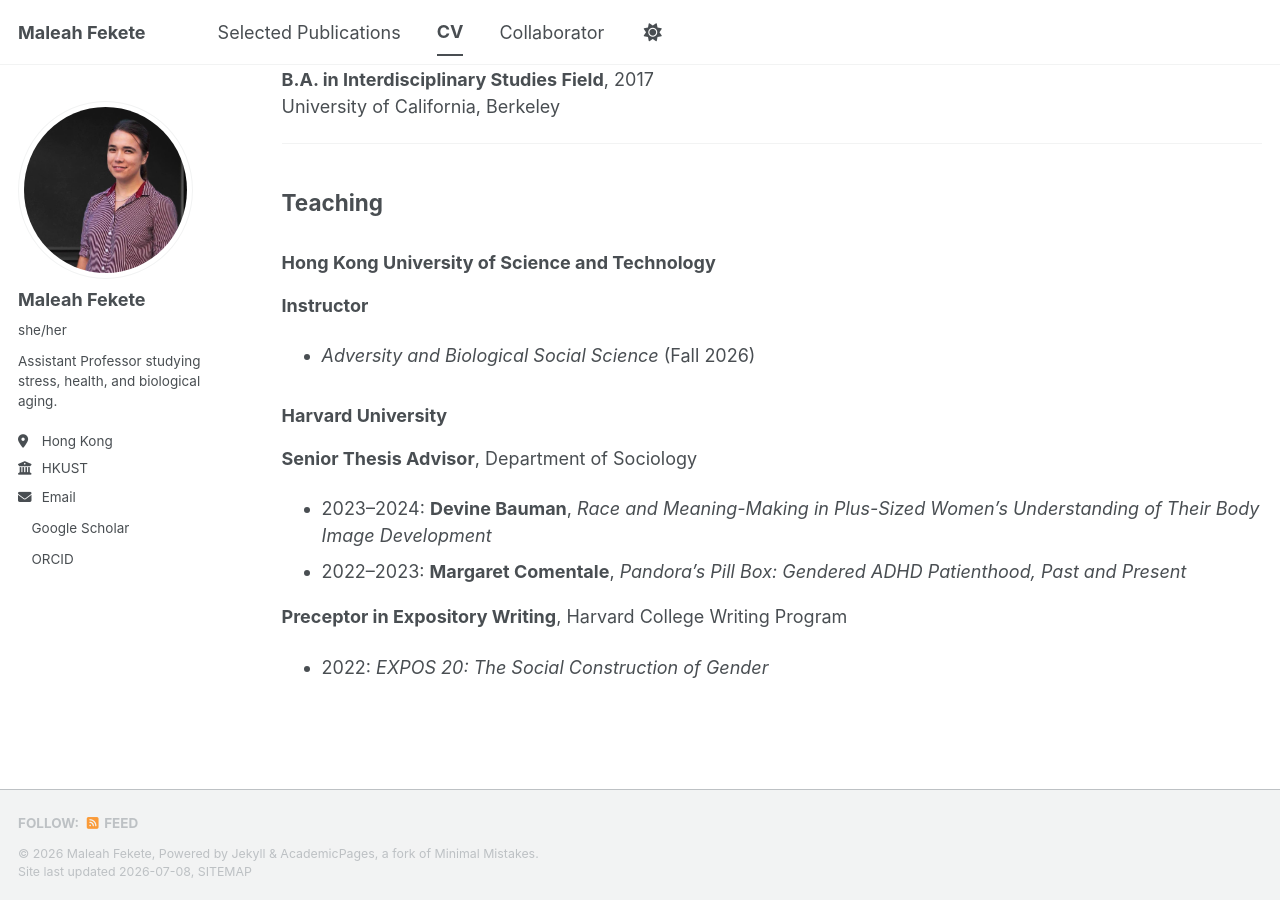
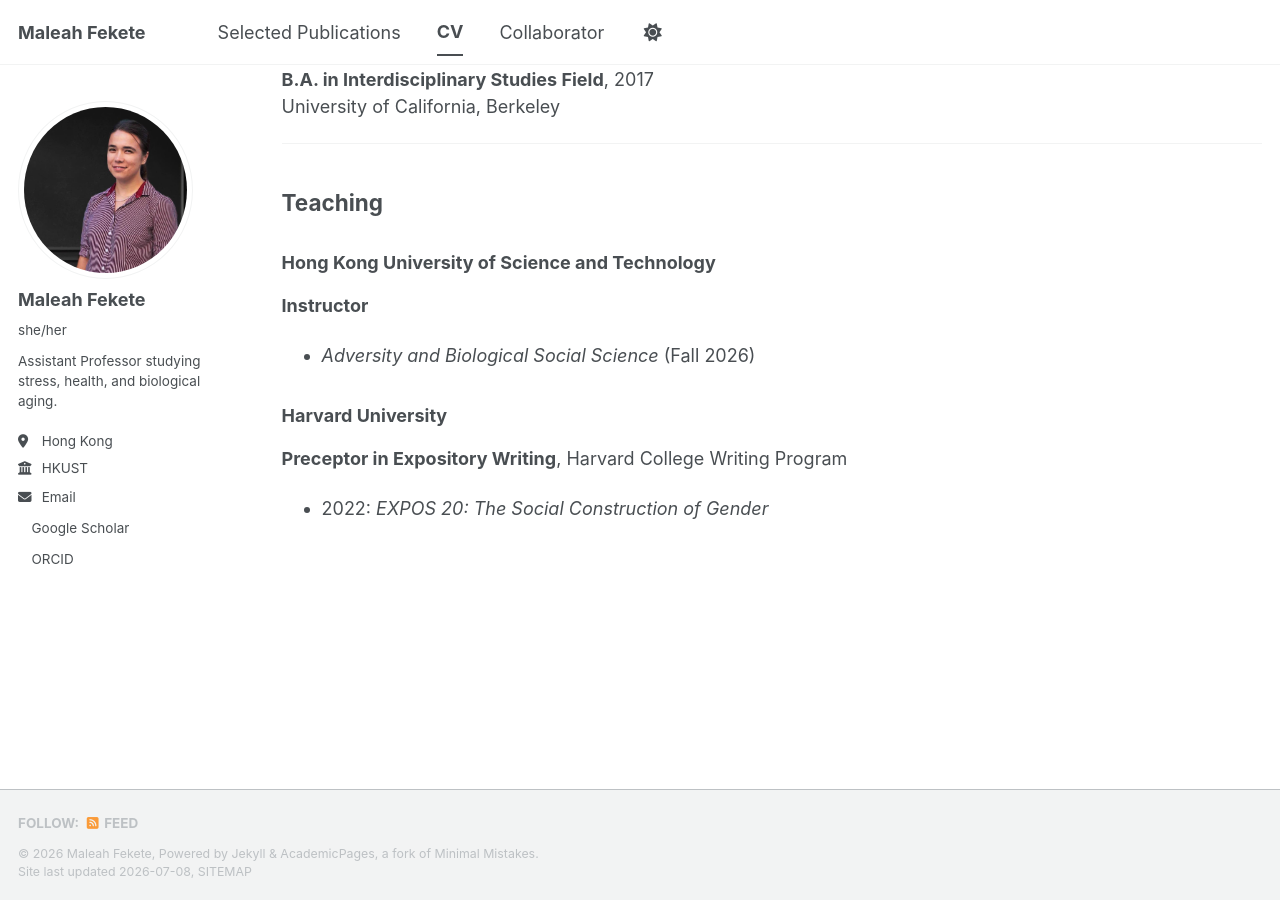
Before and after one commit to maleahfek/maleahfek.github.io, a Jekyll site: the page built from _pages/cv.md, in a window 1280 px wide and 900 px high, scrolled down 685 px. Built offline with Jekyll 4.4.1, drawn with Linux system fonts in a browser that asks for light colours; a style sheet for code colours, icons or effects is not loaded.

Commit message:
Update cv.md

```diff
--- a/_pages/cv.md
+++ b/_pages/cv.md
@@ -44,9 +44,5 @@ University of California, Berkeley
 
 ### Harvard University
 
-**Senior Thesis Advisor**, Department of Sociology
-- 2023–2024: **Devine Bauman**, *Race and Meaning-Making in Plus-Sized Women's Understanding of Their Body Image Development*
-- 2022–2023: **Margaret Comentale**, *Pandora's Pill Box: Gendered ADHD Patienthood, Past and Present*
-
 **Preceptor in Expository Writing**, Harvard College Writing Program
 - 2022: *EXPOS 20: The Social Construction of Gender*
```
